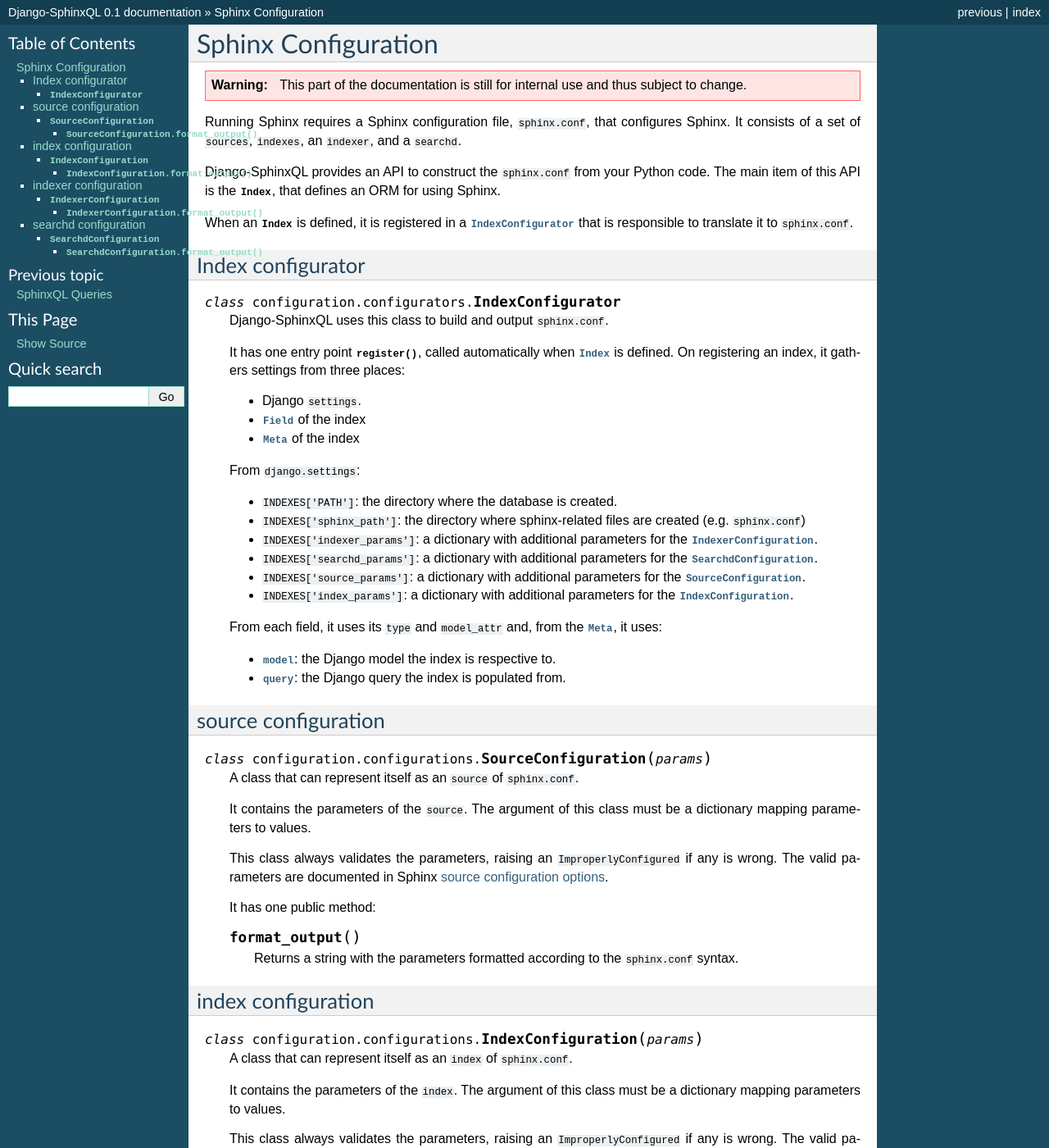
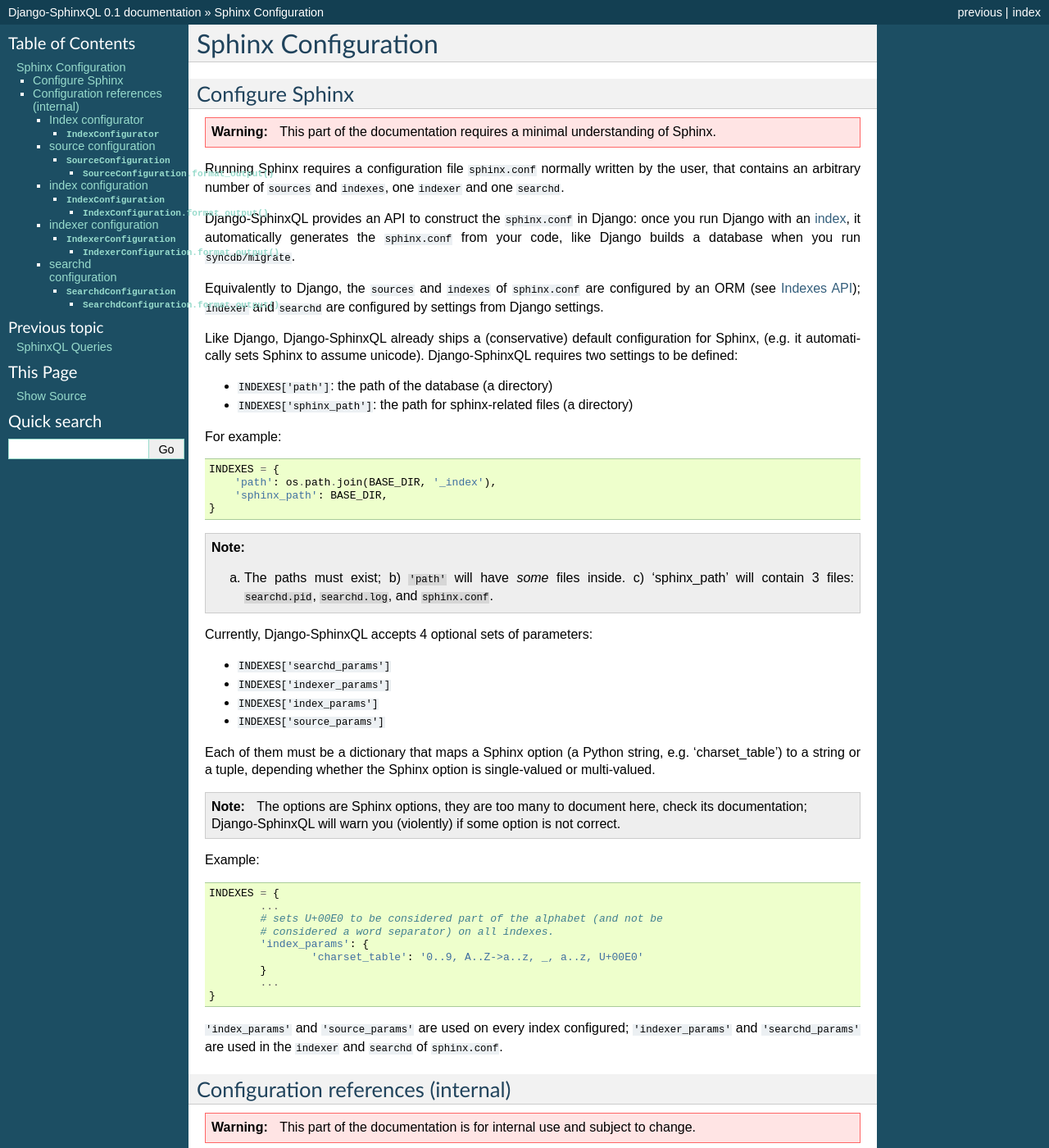
Before and after one commit to jorgecarleitao/django-sphinxql, a Sphinx documentation site: the page built from docs/configuration.rst, in a window 1280 px wide and 1400 px high. Shown: the whole window at 82% size. Built offline with Sphinx 7.4.7, drawn with Linux system fonts in a browser that asks for light colours; some of the changed text lies outside the part shown.

Commit message:
Improved docs for configurating Sphinx.

```diff
--- a/docs/configuration.rst
+++ b/docs/configuration.rst
@@ -1,24 +1,87 @@
 Sphinx Configuration
 ====================
 
+.. currentmodule:: configuration
+
+Configure Sphinx
+----------------
+
 .. warning::
 
-    This part of the documentation is still for internal use and thus subject to
-    change.
+    This part of the documentation requires a minimal understanding of Sphinx.
 
-.. currentmodule:: configuration
+Running Sphinx requires a configuration file ``sphinx.conf`` normally
+written by the user, that contains an arbitrary number of ``sources`` and
+``indexes``, one ``indexer`` and one ``searchd``.
 
-Running Sphinx requires a Sphinx configuration file, ``sphinx.conf``,
-that configures Sphinx. It consists of a set of ``sources``, ``indexes``, an
-``indexer``, and a ``searchd``.
+Django-SphinxQL provides an API to construct the ``sphinx.conf`` in Django:
+once you run Django with an :doc:`index <indexes>`, it automatically generates
+the ``sphinx.conf`` from your code, like Django builds a database when you run
+``syncdb/migrate``.
 
-Django-SphinxQL provides an API to construct the ``sphinx.conf`` from your Python
-code. The main item of this API is the :class:`Index`, that defines an ORM for
-using Sphinx.
+Equivalently to Django,  the ``sources`` and ``indexes`` of ``sphinx.conf`` are
+configured by an ORM (see :doc:`indexes`); ``indexer`` and ``searchd`` are
+configured by settings from Django settings.
 
-When an :class:`~indexes.Index` is defined, it is registered in a
-:class:`~configuration.configurators.IndexConfigurator` that is responsible to
-translate it to ``sphinx.conf``.
+Like Django, Django-SphinxQL already ships a (conservative) default configuration
+for Sphinx, (e.g. it automatically sets Sphinx to assume unicode).
+Django-SphinxQL requires two settings to be defined:
+
+* ``INDEXES['path']``: the path of the database (a directory)
+* ``INDEXES['sphinx_path']``: the path for sphinx-related files (a directory)
+
+For example::
+
+    INDEXES = {
+        'path': os.path.join(BASE_DIR, '_index'),
+        'sphinx_path': BASE_DIR,
+    }
+
+.. note::
+
+    a) The paths must exist; b) ``'path'`` will have *some*
+       files inside. c) 'sphinx_path' will contain 3 files: ``searchd.pid``,
+       ``searchd.log``, and ``sphinx.conf``.
+
+Currently, Django-SphinxQL accepts 4 optional sets of parameters:
+
+* ``INDEXES['searchd_params']``
+* ``INDEXES['indexer_params']``
+* ``INDEXES['index_params']``
+* ``INDEXES['source_params']``
+
+Each of them must be a dictionary that maps a Sphinx option (a Python string,
+e.g. 'charset_table') to a string or a tuple, depending whether the Sphinx option
+is single-valued or multi-valued.
+
+.. note::
+
+    The options are Sphinx options, they are too many to document here,
+    check its documentation; Django-SphinxQL will warn you (violently) if
+    some option is not correct.
+
+Example::
+
+    INDEXES = {
+            ...
+            # sets U+00E0 to be considered part of the alphabet (and not be
+            # considered a word separator) on all indexes.
+            'index_params': {
+                    'charset_table': '0..9, A..Z->a..z, _, a..z, U+00E0'
+            }
+            ...
+    }
+
+``'index_params'`` and ``'source_params'`` are used on every index configured;
+``'indexer_params'`` and ``'searchd_params'`` are used in the ``indexer`` and
+``searchd`` of ``sphinx.conf``.
+
+Configuration references (internal)
+-----------------------------------
+
+.. warning::
+
+    This part of the documentation is for internal use and subject to change.
 
 Index configurator
 ^^^^^^^^^^^^^^^^^^
@@ -27,19 +90,19 @@
 
 .. class:: IndexConfigurator
 
-    Django-SphinxQL uses this class to build and output ``sphinx.conf``.
+    Object representing a Sphinx configuration.
 
-    It has one entry point :meth:`register`, called automatically when
+    This class has one entry point, :meth:`register`, called automatically when
     :class:`~sphinxql.indexes.Index` is defined. On registering an index,
     it gathers settings from three places:
 
-    * Django ``settings``.
-    * :class:`~sphinxql.fields.Field` of the index
-    * :class:`~sphinxql.indexes.Index.Meta` of the index
+    * Django ``settings``;
+    * :class:`~sphinxql.fields.Field` of the index;
+    * :class:`~sphinxql.indexes.Index.Meta` of the index.
 
     From ``django.settings``:
 
-    * ``INDEXES['PATH']``: the directory where the database is created.
+    * ``INDEXES['path']``: the directory where the database is created.
     * ``INDEXES['sphinx_path']``: the directory where sphinx-related files are created (e.g. ``sphinx.conf``)
     * ``INDEXES['indexer_params']``: a dictionary with additional parameters for
       the :class:`~configuration.configurations.IndexerConfiguration`.
@@ -50,7 +113,9 @@
     * ``INDEXES['index_params']``: a dictionary with additional parameters for
       the :class:`~configuration.configurations.IndexConfiguration`.
 
-    From each field, it uses its ``type`` and ``model_attr`` and, from the
+    The set of available parameters can be found in Sphinx documentation.
+
+    From each field, the configurator uses its ``type`` and ``model_attr``; from the
     :class:`~sphinxql.indexes.Index.Meta`, it uses:
 
     * :class:`~sphinxql.indexes.Index.Meta.model`: the Django model the index is respective to.
```
